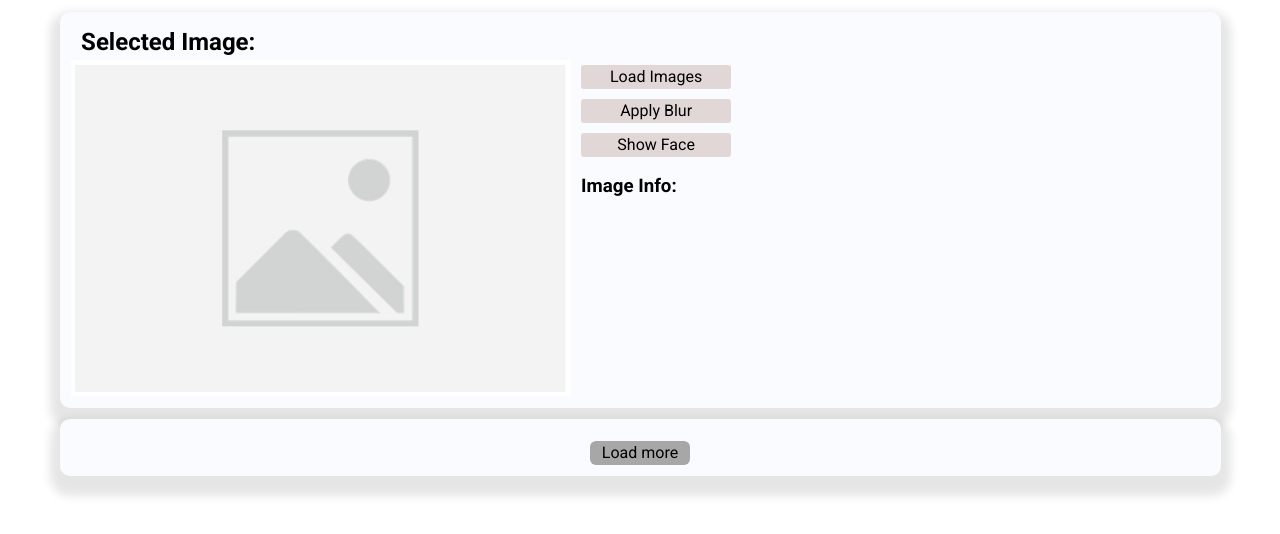
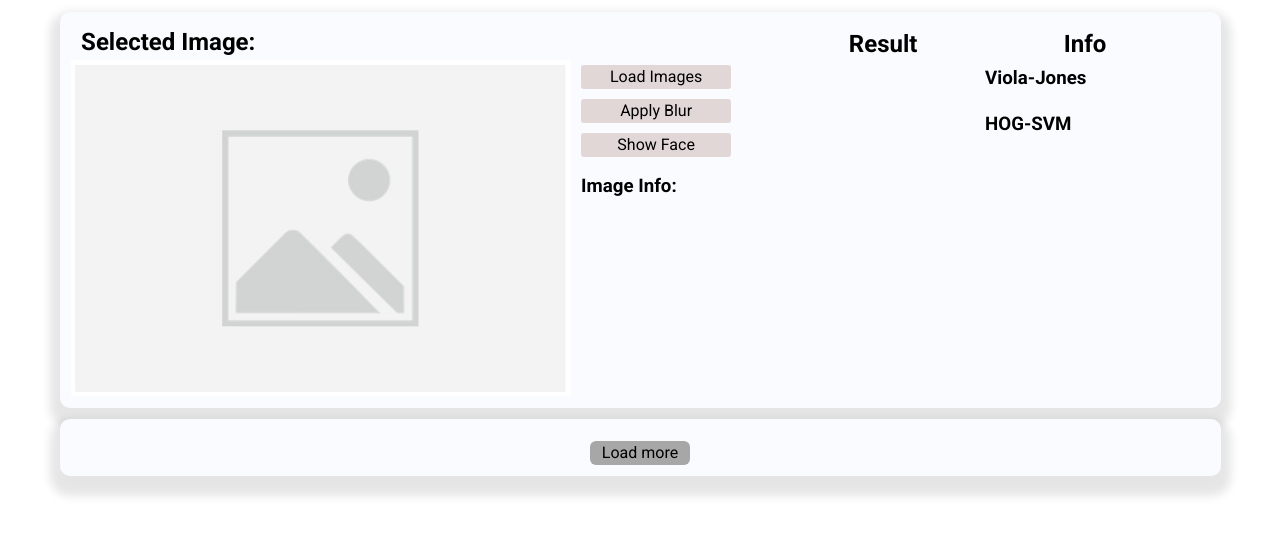
Before and after one commit to uol-mediaprocessing-2023-2024-classroom/project-incognito-face, a Vue app in the folder frontend/: page / in a window 1280 px wide. Shown: the top 534 px of the page. Built offline with nearby package versions, Linux system fonts and the light colour scheme.

Commit message:
Added face detection display

```diff
--- a/frontend/src/App.vue
+++ b/frontend/src/App.vue
@@ -4,7 +4,7 @@
             <!-- Communication between child and parent components can be done using props and events. Props are attributes passed from a parent to a child and can be used within it.
             A child component can emit events, which the parent then may react to. Here "selectedImage" is a prop passed to HomePage. HomePage emits the "fetchImgs" event,
             which triggers the fetchImgs method in App.vue. In this demo this is technically not needed, but since it's a core element of Vue I decided to include it.-->
-            <HomePage :selectedImage="selectedImage" :currentGallery="currentGallery" @loadImages="loadImages" @updateSelected="updateSelected" @getBlur="getBlur" @getFace="getFace" @resetGallery="resetGallery" />
+            <HomePage :selectedImage="selectedImage" :currentGallery="currentGallery" :faceResult="faceResult" @loadImages="loadImages" @updateSelected="updateSelected" @getBlur="getBlur" @getFace="getFace" @resetGallery="resetGallery" />
         </v-main>
     </v-app>
 </template>
@@ -29,6 +29,16 @@ export default {
                 timestamp: 0
             },
             currentGallery: [],
+            faceResult: {
+                "viola-jones": {
+                    url: "",
+                    percentage: ""
+                },
+                "hog-svn": {
+                    url: "",
+                    percentage: ""
+                }
+            },
             allImgData: [],
             limit: 60,
             loadedAmount: 0
@@ -43,19 +53,12 @@ export default {
         */
         async loadImages() {
             const response = await fetch("http://127.0.0.1:8000/get-images");
-
             const imageData = await response.json();
-
-            // Reset current gallery and loaded amount before fetching new images
             this.currentGallery = [];
             this.loadedAmount = 0;
-
-            // Fetch detailed image info for each image up to the limit
             for (const imageInfo of imageData) {
                 if (this.loadedAmount >= this.limit) break;
                 this.loadedAmount++;
-
-                // Push image data to current gallery
                 this.currentGallery.push({
                     name: imageInfo.name,
                     timestamp: imageInfo.timestamp,
@@ -69,15 +72,9 @@ export default {
           It fetches the high-resolution URL of the selected image and updates the selectedImage property.
         */
         async updateSelected(imgName) {
-
-            // Construct URL for fetching the high-resolution image
             const response = await fetch(`http://127.0.0.1:8000/get-img-data/${imgName}`);
             const imageData = await response.json();
-
-            // Find the image data in the current gallery
             const image = this.currentGallery.find((obj) => obj.name === imgName);
-
-            // Update the selected image with high-resolution URL and other details
             this.selectedImage = {
                 name: imageData.name,
                 timestamp: imageData.timestamp,
@@ -87,38 +84,31 @@ export default {
 
         /* This method retrieves a blurred version of the selected image from the backend. */
         async getBlur(imgName) {
-            console.log(imgName);
             const localUrl = `http://127.0.0.1:8000/get-blur/${imgName}`;
-
-            // Fetch the blurred image
             const response = await fetch(localUrl);
             const imageBlob = await response.blob();
             const blurImgUrl = URL.createObjectURL(imageBlob);
-
-            // Update the selected image with the URL of the blurred image
             this.selectedImage.url = blurImgUrl;
         },
 
         async getFace(imgName) {
-            const localUrl = `http://127.0.0.1:8000/get-face/${imgName}`;
-
-            // Fetch the face detected image
+            const localUrl = `http://127.0.0.1:8000/get-face-data/${imgName}`;
             const response = await fetch(localUrl);
-            const imageBlob = await response.blob();
-            const faceImgUrl = URL.createObjectURL(imageBlob);
-
-            // Update the selected image with the URL of the face detected image
-            this.selectedImage.url = faceImgUrl;
+            const jsonResponse = await response.json();
+            Object.keys(this.faceResult).forEach((key) => {
+                this.faceResult[key].url = `http://127.0.0.1:8000/${jsonResponse[key].url}`;
+                this.faceResult[key].percentage = jsonResponse[key].percentage;
+            });
         },
 
         /* This method resets the current gallery and selected image. */
         resetGallery() {
-
             this.selectedImage = {
                 url: placeholder,
                 id: "placeholder"
             };
             this.currentGallery = [];
+            this.faceResult = [];
         },
     },
 };
--- a/frontend/src/components/HomePage.vue
+++ b/frontend/src/components/HomePage.vue
@@ -33,6 +33,52 @@
                     </div>
                 </div>
             </div>
+            <div>
+            <table>
+                <thead>
+                <tr>
+                    <th class="resultTable">
+                        <div class="resultImgInfo">
+                            <h2>Result<br /></h2>
+                        </div>
+                    </th>
+                    <th class="resultTable">
+                        <div class="resultImgInfo">
+                            <h2>Info<br /></h2>
+                        </div>
+                    </th>
+                </tr>
+                </thead>
+                <tbody>
+                <tr>
+                    <td class="resultTable">
+                        <img class="resultImg" v-bind:src="faceResult['viola-jones'].url" />
+                    </td>
+                    <td class="resultTable">
+                        <div>
+                            <h3>Viola-Jones<br /></h3>
+                            <p>
+                                {{ faceResultInfo['viola-jones'].percentage }}
+                            </p>
+                        </div>
+                    </td>
+                </tr>
+                <tr>
+                    <td class="resultTable">
+                        <img class="resultImg" v-bind:src="faceResult['hog-svn'].url" />
+                    </td>
+                    <td class="resultTable">
+                        <div>
+                            <h3>HOG-SVM<br /></h3>
+                            <p>
+                                {{ faceResultInfo['hog-svn'].percentage }}
+                            </p>
+                        </div>
+                    </td>
+                </tr>
+                </tbody>
+                </table>
+            </div>
         </div>
 
         <div class="imageGalleryField">
@@ -64,12 +110,21 @@ export default {
                 name: "",
                 timestamp: ""
             },
+            faceResultInfo: {
+                "viola-jones": {
+                    percentage: ""
+                },
+                "hog-svn": {
+                    percentage: ""
+                }
+            }
         };
     },
 
     props: {
         selectedImage: Object,
         currentGallery: Array,
+        faceResult: Object
     },
 
     methods: {
@@ -88,7 +143,6 @@ export default {
 
         // Emit a getBlur event with the ID of the selected image.
         getBlur(imgName) {
-            console.log(imgName);
             this.$emit("getBlur", imgName);
         },
         getFace(imgName) {
@@ -113,6 +167,14 @@ export default {
             const timestamp = this.selectedImage.timestamp > 0 ? new Date(this.selectedImage.timestamp * 1000).toLocaleString('de-DE', { hour12: false }) : '';
             this.imageInfo = { name: `Name: ${this.selectedImage.name}`, timestamp: `Timestamp: ${timestamp}` };
         },
+        faceResult: {
+            handler: function () {
+                Object.keys(this.faceResult).forEach((key) => {
+                    this.faceResultInfo[key].percentage = this.faceResult[key].percentage + "%";
+                });
+            },
+            deep: true,
+        }
     }
 };
 </script>
@@ -150,6 +212,15 @@ export default {
     margin-left: 10px;
 }
 
+.resultImg {
+    max-width: 200px;
+    max-height: 200px;
+}
+
+.resultTable {
+    width:200px;
+}
+
 .basicButton {
     background-color: rgb(226, 215, 215);
     padding: 0px 4px 0px 4px;
@@ -168,7 +239,7 @@ export default {
     display: flex;
     flex-direction: column;
     margin-left: 10px;
-    width: 400px;
+    width: 200px;
 }
 
 .inputField * {
```
Also changed, not shown: 1 other file (tests, documents, lock files or other folders).
